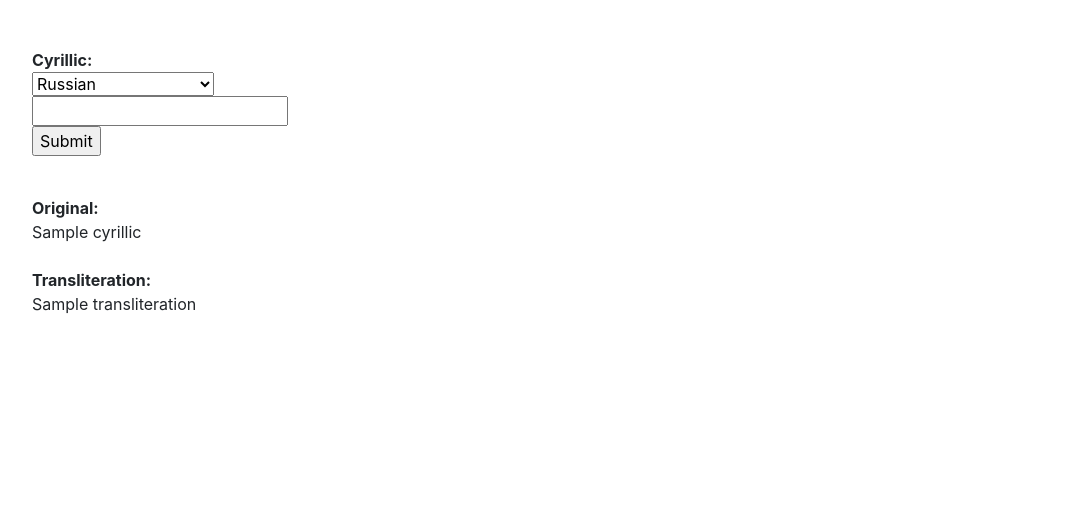
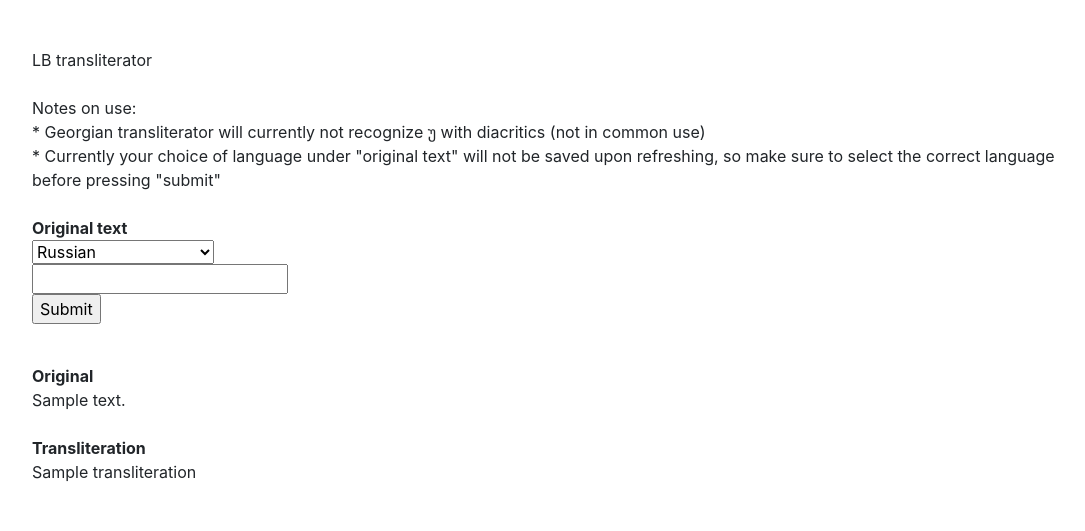
Before and after one commit to annemarijn/lbtransliterator, a Flask app: template templates/index.html in a window 1280 px wide. Shown: the top 531 px of the page, without its empty margins (86-1171 px from the left). Run offline with Flask 2, Linux system fonts and the light colour scheme; the template is opened without the code that fills it: most values are stand-ins (such as "Sample title", 1, 10 or a date in 2020); some libraries are stand-ins or nearby versions.

Commit message:
changed cyrillic to origtext and added georgian support

```diff
--- a/application.py
+++ b/application.py
@@ -107,7 +107,7 @@ def translitmac(text):
     for char in sequence.keys():
         text = text.replace(char, sequence[char])
 
-        return text.translate(symbols)
+    return text.translate(symbols)
 
 # Serbian/Montenegrin
 def translitscr(text):
@@ -125,7 +125,27 @@ def translitscr(text):
     for char in sequence.keys():
         text = text.replace(char, sequence[char])
 
-        return text.translate(symbols)
+    return text.translate(symbols)
+
+# Georgian
+def translitgeo(text):
+    symbols = str.maketrans(u"აბგდევზჱთილმნჲოჟრსჳუფქღშჩცხჴჰჵჶჷჸ",
+                        u"abgdevzētilmnjožrswupkǧščcxqhōfəɂ")
+    sequence = {
+        u'კ':'k’',
+        u'პ':'p’',
+        u'ტ':'t’',
+        u'ყ':'q’',
+        u'ძ':'dz',
+        u'წ':'c’',
+        u'ჭ':'č’',
+        u'ჯ':'dž'
+    }
+
+    for char in sequence.keys():
+        text = text.replace(char, sequence[char])
+
+    return text.translate(symbols)
 
 
 
@@ -133,23 +153,25 @@ def translitscr(text):
 @app.route("/", methods=["GET", "POST"])
 def index():
     if request.method == "POST":
-        cyrillic = request.form.get("cyrillic")
+        origtext = request.form.get("origtext")
         language = request.form.get("language")
 
         if language == "rus":
-            transliteration = translitrus(cyrillic)
+            transliteration = translitrus(origtext)
         if language == "ukr":
-            transliteration = translitukr(cyrillic)
+            transliteration = translitukr(origtext)
         if language == "bru":
-            transliteration = translitbru(cyrillic)
+            transliteration = translitbru(origtext)
         if language == "bul":
-            transliteration = translitbul(cyrillic)
+            transliteration = translitbul(origtext)
         if language == "mac":
-            transliteration = translitmac(cyrillic)
+            transliteration = translitmac(origtext)
         if language == "scr":
-            transliteration = translitscr(cyrillic)
+            transliteration = translitscr(origtext)
+        if language == "geo":
+            transliteration = translitgeo(origtext)
 
-        return render_template("index.html", transliteration=transliteration, cyrillic=cyrillic)
+        return render_template("index.html", transliteration=transliteration, origtext=origtext)
 
     else:
        return render_template("index.html")
--- a/templates/index.html
+++ b/templates/index.html
@@ -2,9 +2,12 @@
 
 {% block main %}
 
+<h>LB transliterator</h><br><br>
+Notes on use:<br>
+* Georgian transliterator will currently not recognize უ with diacritics (not in common use)<br>
+* Currently your choice of language under "original text" will not be saved upon refreshing, so make sure to select the correct language before pressing "submit"<br><br>
 
-
-<b>Cyrillic:</b><br>
+<b>Original text</b><br>
 <div class="form-group">
     <form name="languageform" action="/" method="post">
     <select name="language" id="selectlanguage">
@@ -14,17 +17,18 @@
         <option value="bul">Bulgarian</option>
         <option value="mac">Macedonian</option>
         <option value="scr">Serbian/Montenegrin</option>
+        <option value="geo">Georgian</option>
     </select><br>
-    <input type="text" name="cyrillic"><br>
+    <input type="text" name="origtext"><br>
     <input type="submit" value="Submit">
 </form>
 
 </div>
 <br>
-<b>Original:</b><br>
-{{ cyrillic }}<br><br>
+<b>Original</b><br>
+{{ origtext }}<br><br>
 
-<b>Transliteration:</b><br>
+<b>Transliteration</b><br>
 {{ transliteration }}
 
 
--- a/templates/layout.html
+++ b/templates/layout.html
@@ -23,7 +23,7 @@
         <!-- js cookie -->
         <script src="https://cdn.jsdelivr.net/npm/js-cookie@2/src/js.cookie.min.js"></script>
 
-        <title>LB Cyrillic-Latin transliterator {% block title %}{% endblock %}</title>
+        <title>LB transliterator {% block title %}{% endblock %}</title>
 
     </head>
 
```
